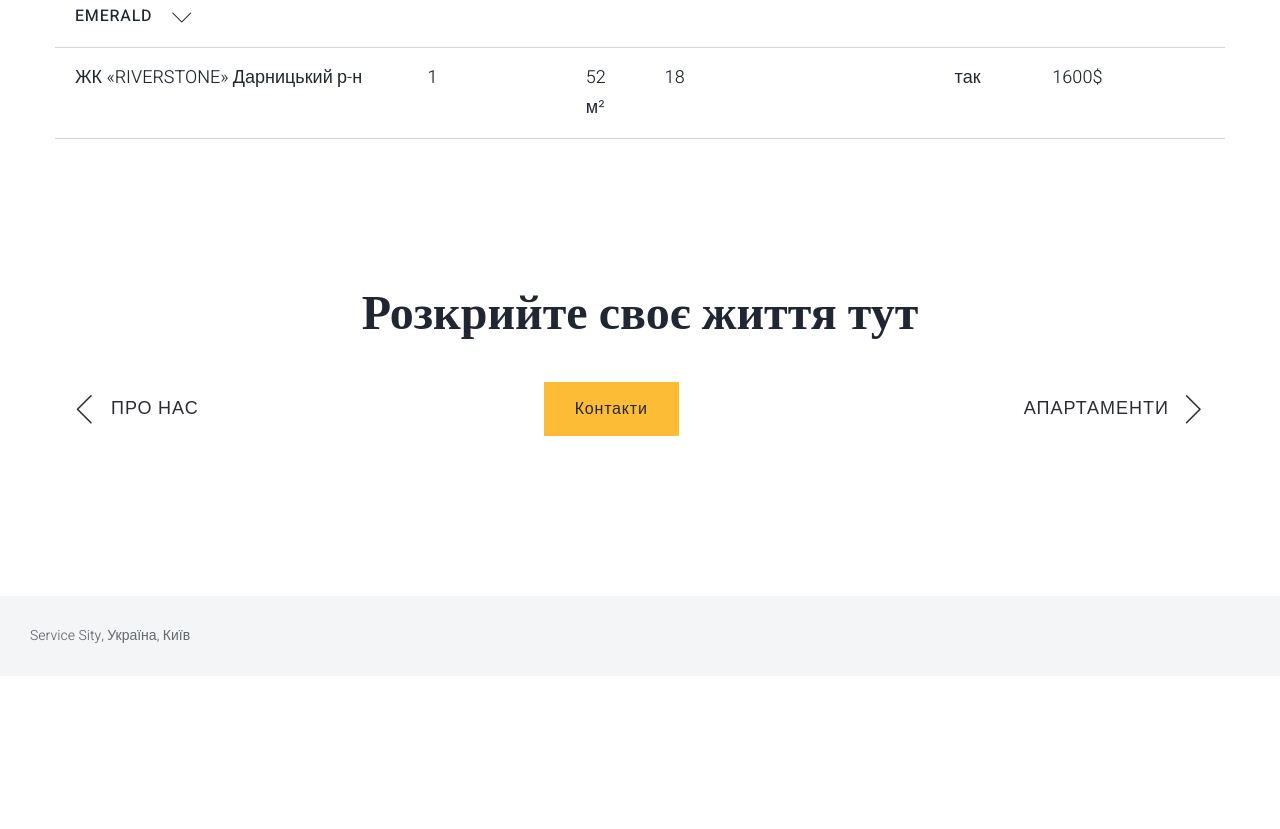
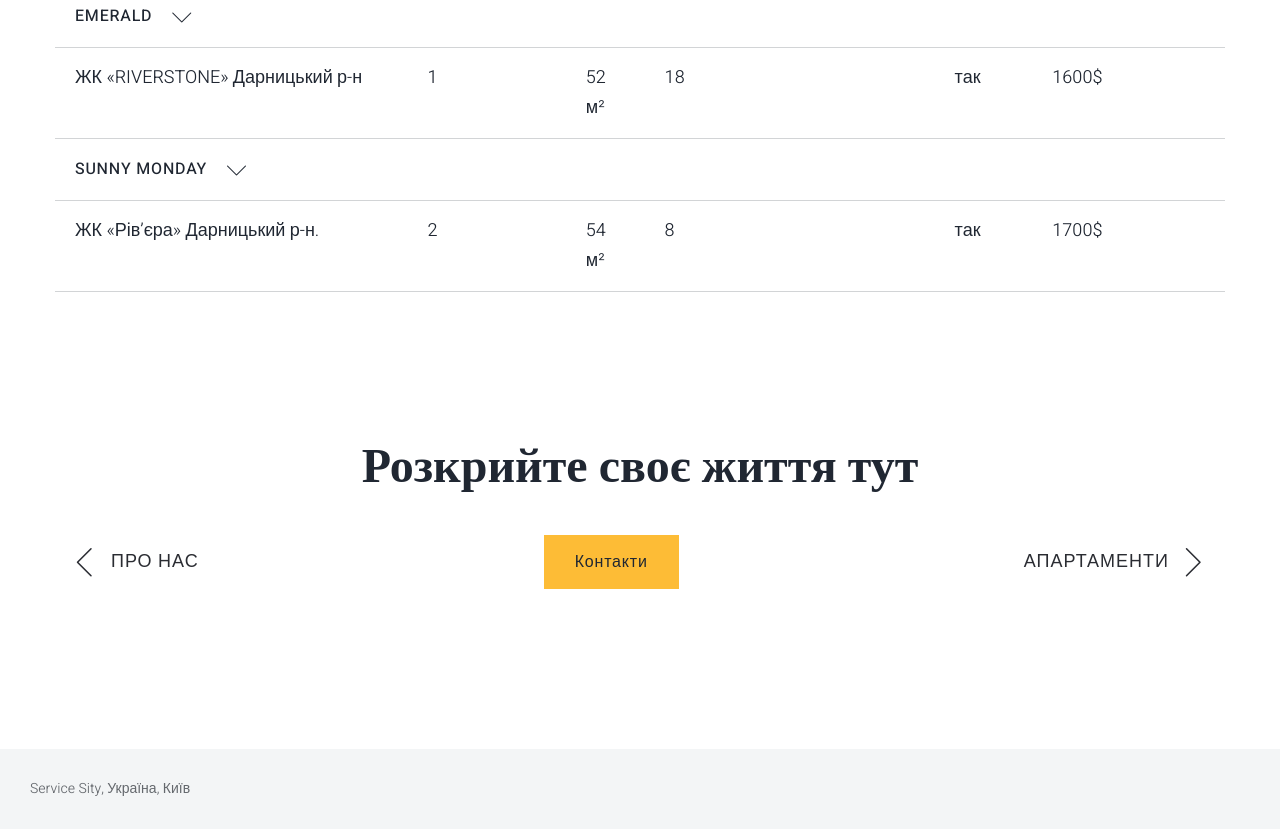
Before and after one commit to kulakovskyi/rent-sample-page, a plain HTML site: page availability.html in a window 1280 px wide. Shown: the part 920-1749 px from the top of the page. Before the commit the page ends 1596 px from the top, so only its background shows below. Drawn offline with nearby package versions, Linux system fonts and the light colour scheme; some packages are replaced by stand-ins of ours.

Commit message:
add new room

```diff
--- a/availability.html
+++ b/availability.html
@@ -172,6 +172,18 @@
                 <td data-title="Вартість оренди">1600$</td>
 
               </tr>
+              <tr class="toggle-row-header active" data-unit-type-id="6">
+                <td colspan="9" class="toggle-title">Sunny monday</td>
+              </tr>
+              <tr class="toggle-row toggle-row-6">
+                <td data-title="Район">ЖК «Рів’єра» Дарницький р-н.</td>
+                <td data-title="Кількість кімнат">2</td>
+                <td data-title="м²">54 м²</td>
+                <td data-title="Поверх">8</td>
+                <td data-title="Лоджія">так</td>
+                <td data-title="Вартість оренди">1700$</td>
+              </tr>
+
             </table>
           </div>
 
```
